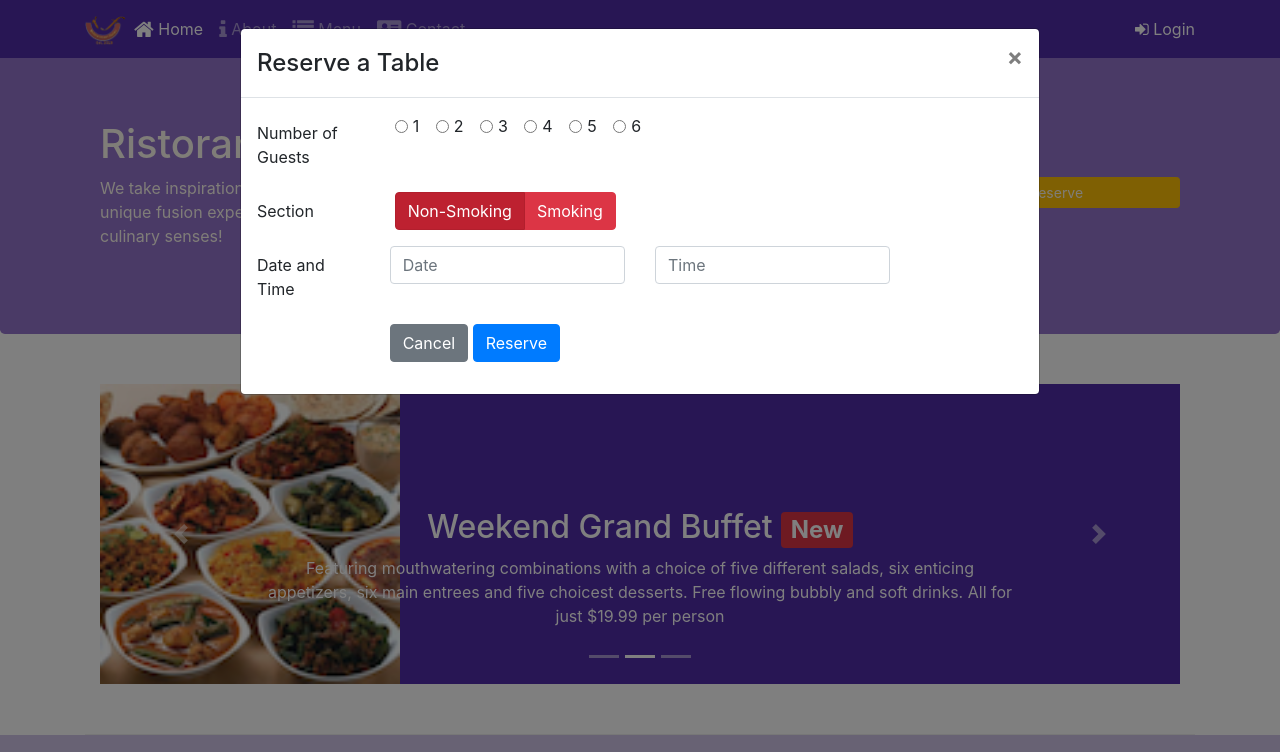
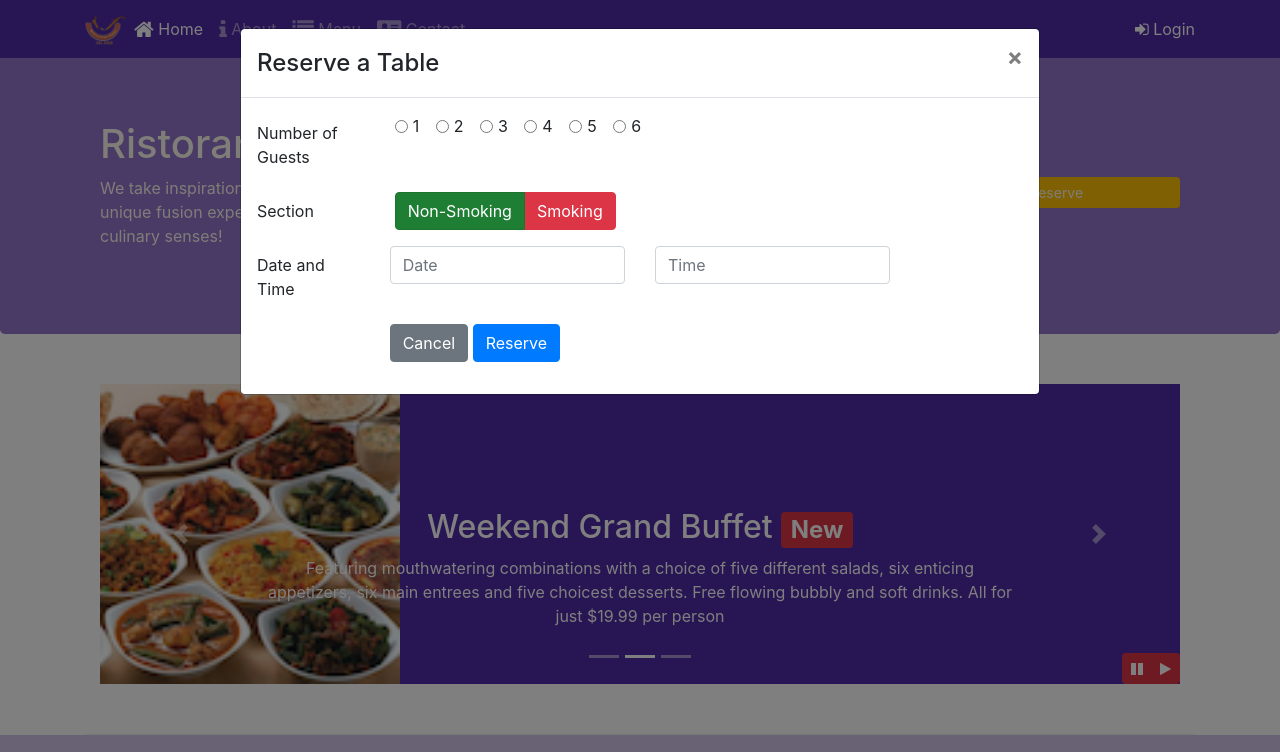
Before and after one commit to bhaveshVedire/conFusion, a website: page index.html in a window 1280 px wide. Both pictures are taken after a click on the button "Reserve". Shown: the top 752 px of the page. Drawn offline with nearby package versions, Linux system fonts and the light colour scheme.

Commit message:
Added JQuery Buttons to control the Carousel

```diff
--- a/css/styles.css
+++ b/css/styles.css
@@ -58,3 +58,9 @@ body{
     left: 0;
     min-height: 300px;
 }
+#carouselButton {
+    right:0px;
+    position: absolute;
+    bottom: 0px;
+    z-index: 1;
+}
--- a/index.html
+++ b/index.html
@@ -122,7 +122,7 @@
                             <label for="section" class="col-12 col-sm-2 col-form-label">Section</label>
                             <div class="col-12 col-sm-8 form-check">
                                 <div class="btn-group btn-group-toggle" data-toggle="buttons">
-                                    <label class="btn btn-danger active">
+                                    <label class="btn btn-success active">
                                         <input type="radio" name="section" id="nonsmoking" checked> Non-Smoking
                                       </label>
                                       <label class="btn btn-danger">
@@ -213,6 +213,14 @@
                     <a href="#mycarousel" class="carousel-control-next" role="button" data-slide="next">
                         <span class="carousel-control-next-icon"></span>
                     </a>
+                    <div class="btn-group" id="carouselButton">
+                        <button class="btn btn-danger btn-sm" id="carousel-pause">
+                            <span class="fa fa-pause"></span>
+                        </button>
+                        <button class="btn btn-danger btn-sm" id="carousel-play">
+                            <span class="fa fa-play"></span>
+                        </button>
+                    </div>
                 </div>
             </div>
         </div>
@@ -263,6 +271,23 @@
     <script src="node_modules/jquery/dist/jquery.slim.min.js"></script>
     <script src="node_modules/popper.js/dist/umd/popper.min.js"></script>
     <script src="node_modules/bootstrap/dist/js/bootstrap.min.js"></script>
-</body>
+
+    <!-- <script>
+            $(document).ready(function () {
+                $('[data-toggle="tooltip"').tooltip();
+            })
+        </script> -->
+    <!-- For Play ans Pause buttons -->
+    <script>
+        $(document).ready(function(){
+            $("#mycarousel").carousel( { interval: 2000 } );
+            $("#carousel-pause").click(function(){
+                $("#mycarousel").carousel('pause');
+            });
+            $("#carousel-play").click(function(){
+                $("#mycarousel").carousel('cycle');
+            });
+        });
+    </script>
 
 </html>
```
